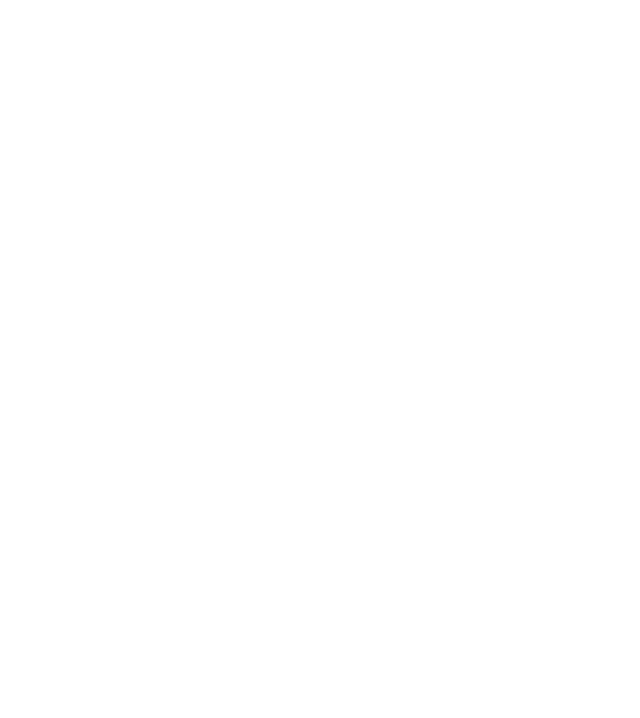
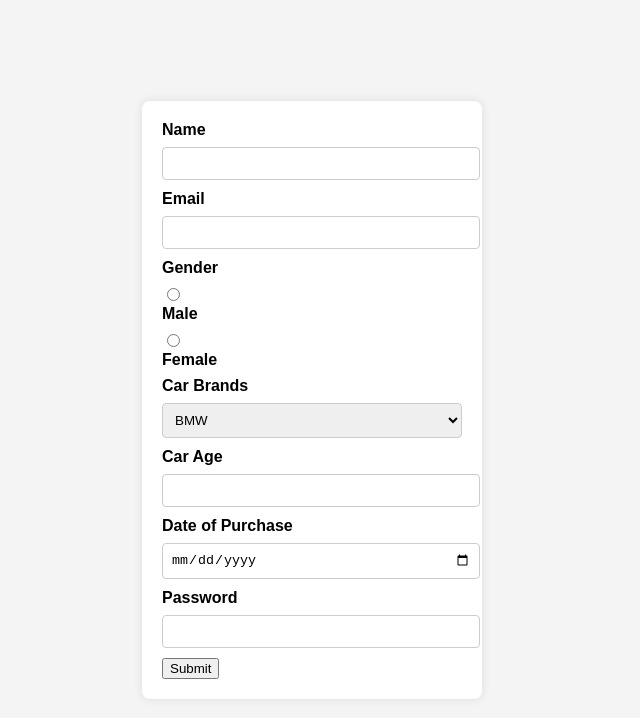
Before and after one commit to acciojob/car-insurance-form-bonkers23, a website: page main.html in a window 1280 px wide. Shown: the whole page, without its empty margins (328-968 px from the left). Drawn offline with Linux system fonts and the light colour scheme.

Commit message:
created a submission

```diff
--- a/main.html
+++ b/main.html
@@ -8,6 +8,37 @@
 
 <body>
 	<!-- the entire body must be written by student -->
+	<form method="post">
+        <label for="name">Name</label>
+        <input type="text" id="name" name="name" required>
+
+        <label for="email">Email</label>
+        <input type="email" id="email" name="email" required>
+
+        <label>Gender</label>
+        <input type="radio" id="male" name="gender" value="male" required>
+        <label for="male">Male</label>
+        <input type="radio" id="female" name="gender" value="female" required>
+        <label for="female">Female</label>
+
+        <label for="cars">Car Brands</label>
+        <select id="cars" name="cars">
+            <option value="BMW">BMW</option>
+            <option value="Audi">Audi</option>
+            <option value="Mercedes">Mercedes</option>
+        </select>
+
+        <label for="carage">Car Age</label>
+        <input type="number" id="carage" name="carage" required>
+
+        <label for="dop">Date of Purchase</label>
+        <input type="date" id="dop" name="dop" required>
+
+        <label for="password">Password</label>
+        <input type="password" id="password" name="password" required>
+
+        <button type="submit">Submit</button>
+    </form>
     <script type="text/javascript" src="./script.js">
 </script>
 
--- a/styles.css
+++ b/styles.css
@@ -1,2 +1,45 @@
 
 /* Your CSS Code here. */
+body {
+            font-family: Arial, sans-serif;
+            background-color: #f4f4f4;
+            display: flex;
+            justify-content: center;
+            align-items: center;
+            height: 100vh;
+            margin: 0;
+        }
+        form {
+            background: #fff;
+            padding: 20px;
+            border-radius: 8px;
+            box-shadow: 0 0 10px rgba(0, 0, 0, 0.1);
+            width: 300px;
+        }
+        label {
+            display: block;
+            margin-bottom: 8px;
+            font-weight: bold;
+        }
+        input[type="text"], input[type="email"], input[type="number"], input[type="date"], input[type="password"], select {
+            width: 100%;
+            padding: 8px;
+            margin-bottom: 10px;
+            border: 1px solid #ccc;
+            border-radius: 4px;
+        }
+        input[type="radio"] {
+            margin-right: 10px;
+        }
+        input[type="submit"] {
+            background-color: #4CAF50;
+            color: white;
+            padding: 10px;
+            border: none;
+            border-radius: 4px;
+            cursor: pointer;
+            width: 100%;
+        }
+        input[type="submit"]:hover {
+            background-color: #45a049;
+        }
```
